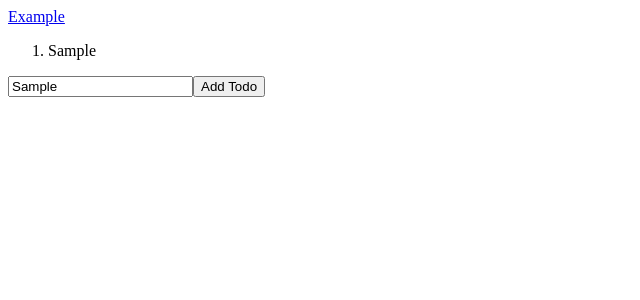
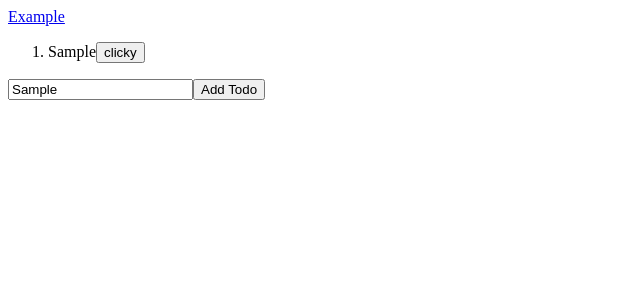
Before and after one commit to kolaczyn/zustand-todo-app, a Next.js app: page / in a window 1280 px wide. Both pictures are taken after typing "Sample" into the empty fields and a click on the button "Add Todo". Shown: the top 300 px of the page, without its empty margins (0-640 px from the left). Built offline with nearby package versions, Linux system fonts and the light colour scheme.

Commit message:
add top todo display logic

```diff
--- a/pages/index.tsx
+++ b/pages/index.tsx
@@ -6,10 +6,16 @@ import { useTodoListStore } from "../src/store/todoList";
 
 const Todos = () => {
   const todos = useTodoListStore((state) => state.todos);
+  const toggleTopTodo = useTodoListStore((state) => state.toggleTopTodo);
+  const topTodoId = useTodoListStore((state) => state.topTodoId);
   return (
     <ol>
       {todos.map((todo) => (
-        <li key={todo.id}>{todo.message}</li>
+        <li key={todo.id}>
+          <span>{todo.message}</span>
+          <button onClick={() => toggleTopTodo(todo.id)}>clicky</button>
+          {topTodoId === todo.id && <span>👈 Top todo</span>}
+        </li>
       ))}
     </ol>
   );
--- a/src/store/todoList.tsx
+++ b/src/store/todoList.tsx
@@ -10,14 +10,24 @@ type TodoListState = {
   topTodoId: number | "None";
   addTodo: (todo: Todo) => void;
   removeTodo: (id: number) => void;
-  changeTopTodo: (value: number | "None") => void;
+  setTopTodo: (value: number | "None") => void;
+  toggleTopTodo: (value: number) => void;
 };
 
 export const useTodoListStore = create<TodoListState>((set) => ({
   todos: [],
   topTodoId: "None",
   addTodo: (todo) => set((state) => ({ todos: [...state.todos, todo] })),
-  changeTopTodo: (value) => set((state) => ({ topTodoId: value })),
+  setTopTodo: (value) => set(() => ({ topTodoId: value })),
+  toggleTopTodo: (value) =>
+    set((state) => {
+      if (state.topTodoId === "None") {
+        return { topTodoId: value };
+      }
+      return {
+        topTodoId: value === state.topTodoId ? "None" : value,
+      };
+    }),
   removeTodo: (id) =>
     set((state) => ({ todos: state.todos.filter((todo) => todo.id !== id) })),
 }));
```
